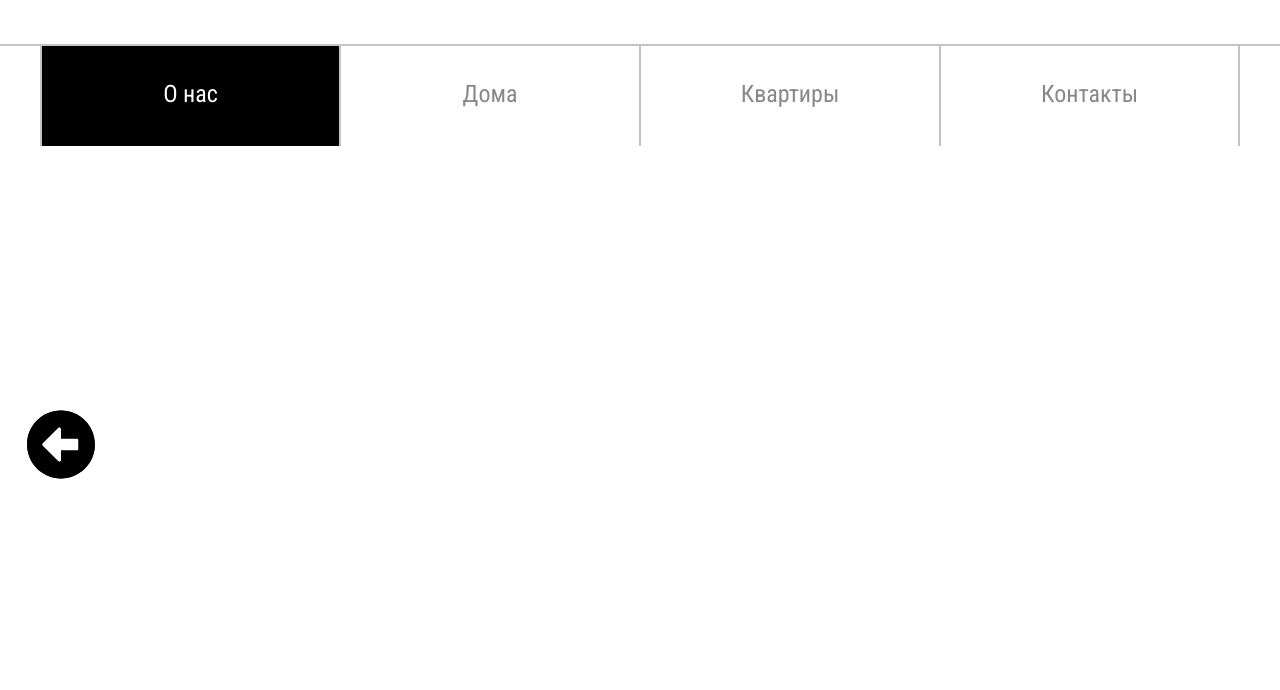
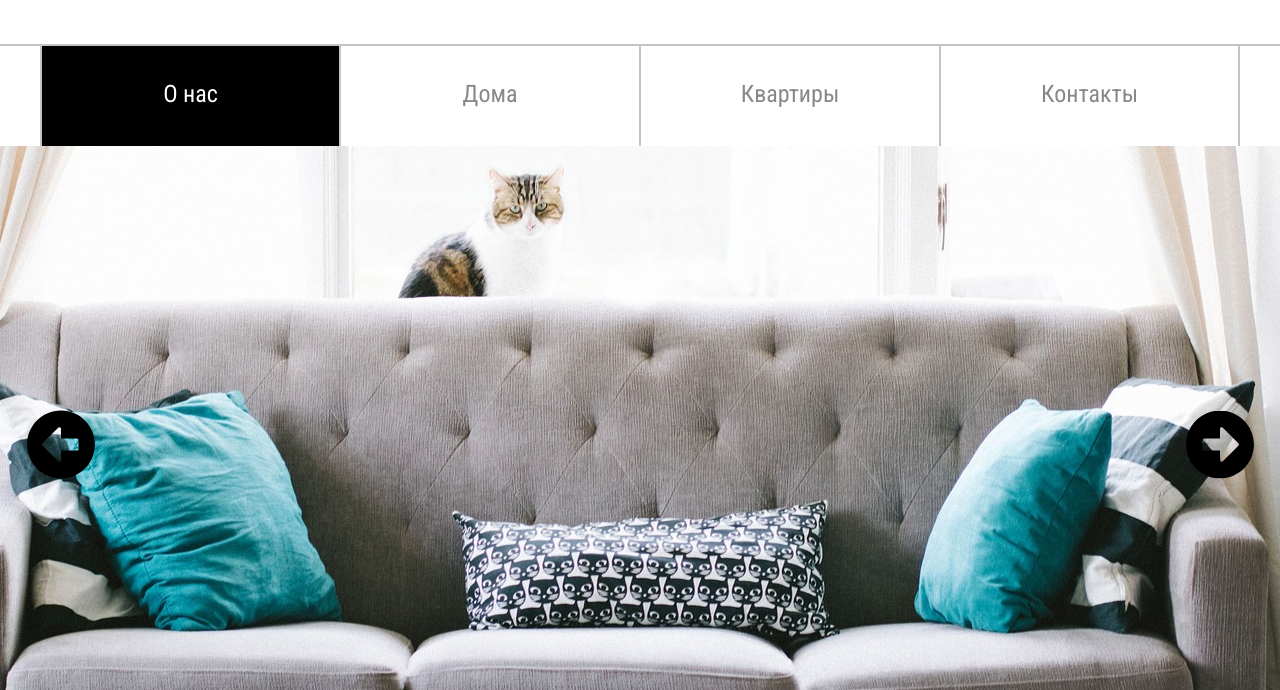
Before and after one commit to dmasych/to2rent, a plain HTML site: page index.html in a window 1280 px wide. Shown: the part 262-952 px from the top of the page. Drawn offline with nearby package versions, Linux system fonts and the light colour scheme.

Commit message:
fixed some problems

```diff
--- a/css/style.css
+++ b/css/style.css
@@ -53,6 +53,7 @@ body{
     transition: all .3s;
 }
 
+/* marked active menu link and mark on hover */
 .menu_list-link--active,
 .menu_list-link:hover{
     color: #fff;
@@ -100,6 +101,7 @@ body{
 .serch_form{
     display: flex;
     justify-content: center;
+    align-items: center;
 }
 
 .serch_form-label{
@@ -107,6 +109,7 @@ body{
     font-size: 24px;
     line-height: 24px;
     margin-right: 69px;
+    width: 155px;
 }
 
 .serch_form-input{
@@ -144,6 +147,4 @@ body{
     background-image: url(../images/search_icon.svg);
     top: 26px;
     left: 9px;
-
-
 }
--- a/index.html
+++ b/index.html
@@ -11,8 +11,8 @@
     <link rel="stylesheet" href="css/style.css" />
 
   </head>
+
   <body>
-
     <header class="header">
       <div class="logo header_logo">
         <a href="#" class="logo_link">
@@ -36,11 +36,15 @@
         </ul>
       </nav>
     </header>
+
+    <!-- slick slider -->
     <section class="slider">
-      <div class="slider_item" style="background-image: url(images/slider_item.jpg);"></div>
-      <div class="slider_item" style="background-image: url(images/slider_item.jpg);"></div>
-      <div class="slider_item" style="background-image: url(images/slider_item.jpg);"></div>
+      <div class="slider_item" style="background-image: url(images/slider-item.jpg);"></div>
+      <div class="slider_item" style="background-image: url(images/slider-item.jpg);"></div>
+      <div class="slider_item" style="background-image: url(images/slider-item.jpg);"></div>
     </section>
+
+    <!-- serch area -->
     <section class="search">
       <div class="serch_inner">
         <form class="serch_form">
@@ -52,7 +56,7 @@
     </section>
 
 
-
+    <!-- script connection -->
     <script src="https://ajax.googleapis.com/ajax/libs/jquery/3.4.1/jquery.min.js"></script>
     <script src="js/slick.min.js"></script>
     <script src="js/main.js"></script>
--- a/js/main.js
+++ b/js/main.js
@@ -1,7 +1,7 @@
 $(function(){
     $('.slider').slick({
-        nextArrow: '<button class="slick-arrow slick-prev"><img src="images/prev.svg" alt="prev arrow"></button>',
+        nextArrow: '<button class="slick-arrow slick-next"><img src="images/next.svg" alt="next arrow"></button>',
         prevArrow: '<button class="slick-arrow slick-prev"><img src="images/prev.svg" alt="prev arrow"></button>',
-        fade: true
+        // fade: true
     });
 });
```
